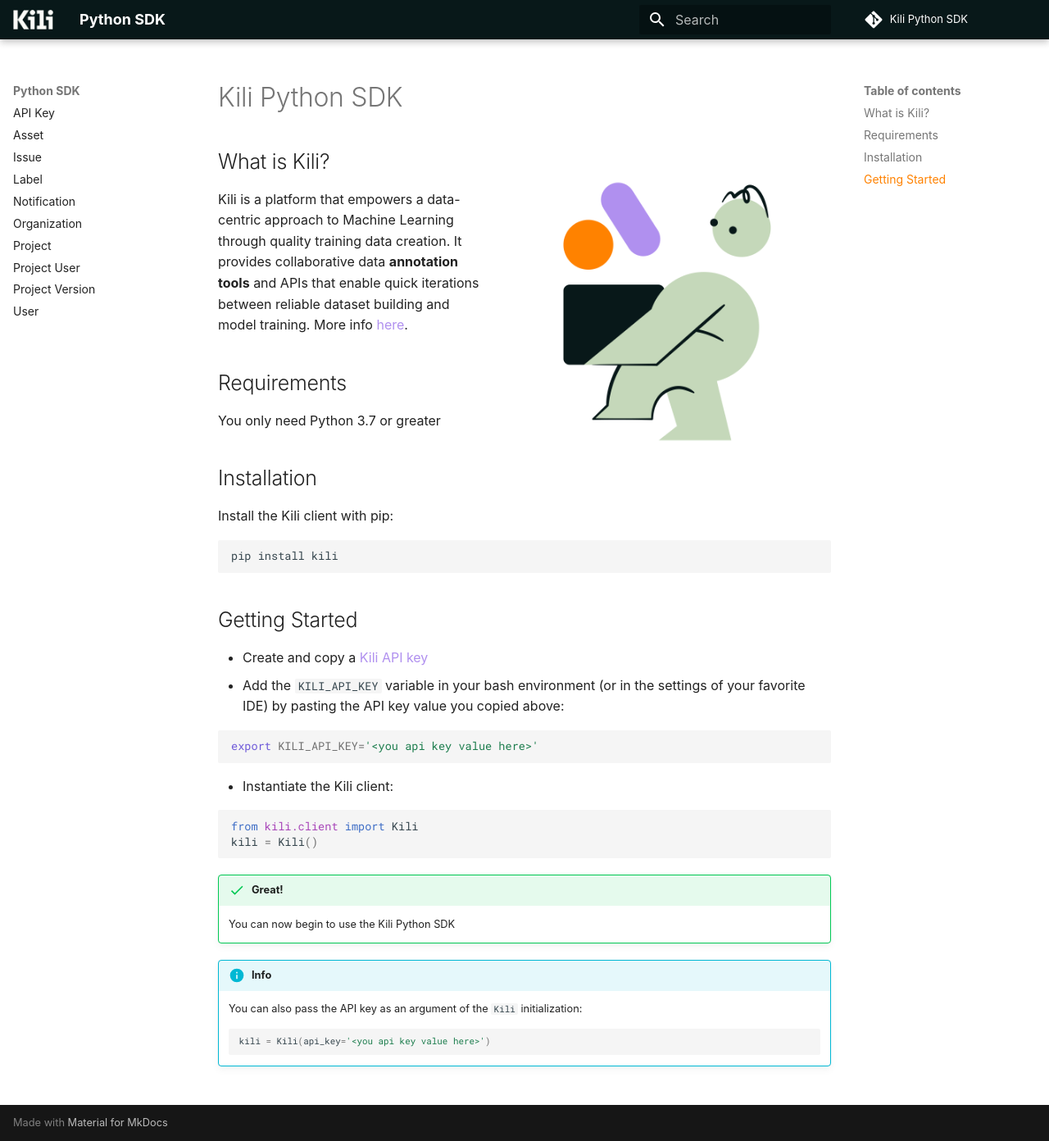
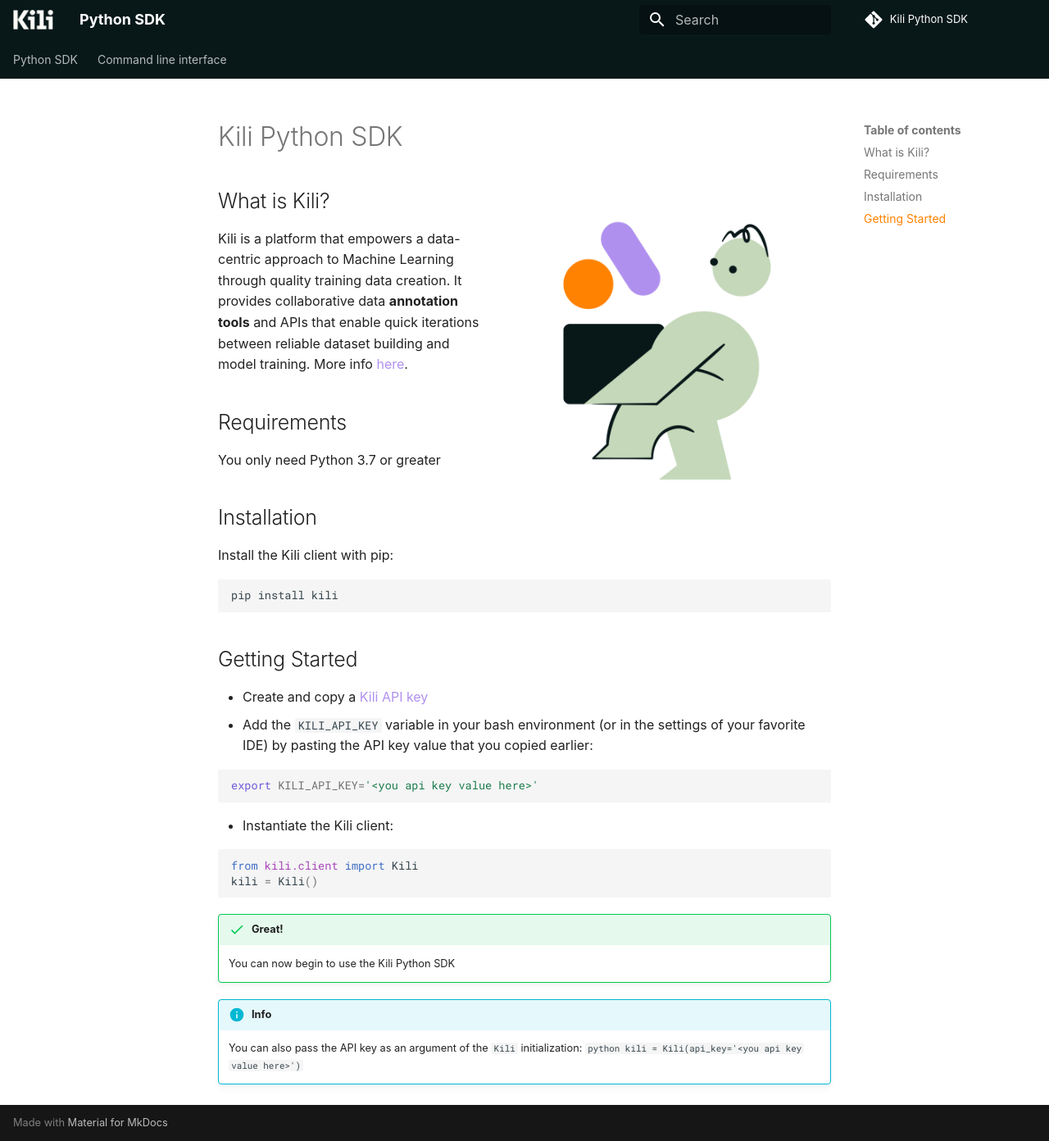
Before and after one commit to kili-technology/kili-python-sdk, an MkDocs documentation site: the page built from docs/index.md, in a window 1280 px wide and 1392 px high. Shown: the whole window at 82% size. Built offline with MkDocs 1.6.1 and Material for MkDocs 9.7.7, drawn with Linux system fonts in a browser that asks for light colours; some web fonts are replaced; comment, search, counter and statistics services are not loaded; the version menu is left out.

````diff
--- a/docs/index.md
+++ b/docs/index.md
@@ -19,7 +19,7 @@ pip install kili
 ## Getting Started
 
 - Create and copy a [Kili API key](https://docs.kili-technology.com/docs/creating-an-api-key)
-- Add the `KILI_API_KEY` variable in your bash environment (or in the settings of your favorite IDE) by pasting the API key value you copied above:
+- Add the `KILI_API_KEY` variable in your bash environment (or in the settings of your favorite IDE) by pasting the API key value that you copied earlier:
 
   ```bash
   export KILI_API_KEY='<you api key value here>'
@@ -37,6 +37,4 @@ pip install kili
 
 !!! info
     You can also pass the API key as an argument of the `Kili` initialization:
-    ```python
-    kili = Kili(api_key='<you api key value here>')
-    ```
+    `python kili = Kili(api_key='<you api key value here>') `
--- a/mkdocs.yml
+++ b/mkdocs.yml
@@ -10,16 +10,20 @@ edit_uri: '' #disables edit button
 
 ## Site Architecture
 nav:
-  - API Key: api_key.md
-  - Asset: asset.md
-  - Issue: issue.md
-  - Label: label.md
-  - Notification: notification.md
-  - Organization: organization.md
-  - Project: project.md
-  - Project User: project_user.md
-  - Project Version: project_version.md
-  - User: user.md
+  - Python SDK:
+      - API Key: api_key.md
+      - Asset: asset.md
+      - Issue: issue.md
+      - Label: label.md
+      - Notification: notification.md
+      - Organization: organization.md
+      - Project: project.md
+      - Project User: project_user.md
+      - Project Version: project_version.md
+      - User: user.md
+  - Command line interface:
+      - Getting Started: cli_getting_started.md
+      - Reference: cli_reference.md
 
 ## Configuration
 plugins:
@@ -48,6 +52,7 @@ plugins:
 markdown_extensions:
   - admonition
   - def_list
+  - mkdocs-click
   - attr_list
   - md_in_html
   - pymdownx.superfences:
@@ -73,5 +78,7 @@ theme:
   language: en
   font:
     text: Archia
+  features:
+    - navigation.tabs
 extra_css:
   - stylesheets/extra.css
````
Also changed, not shown: docs/cli_getting_started.md (added, +115 -0 lines), docs/cli_reference.md (added, +5 -0 lines), 1 other file.
